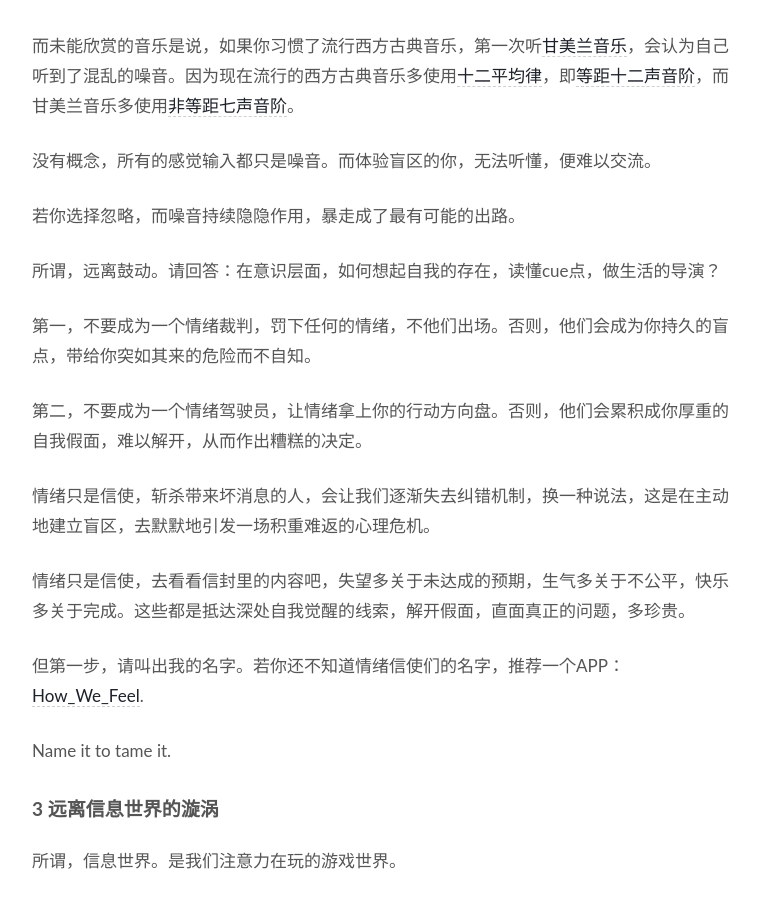
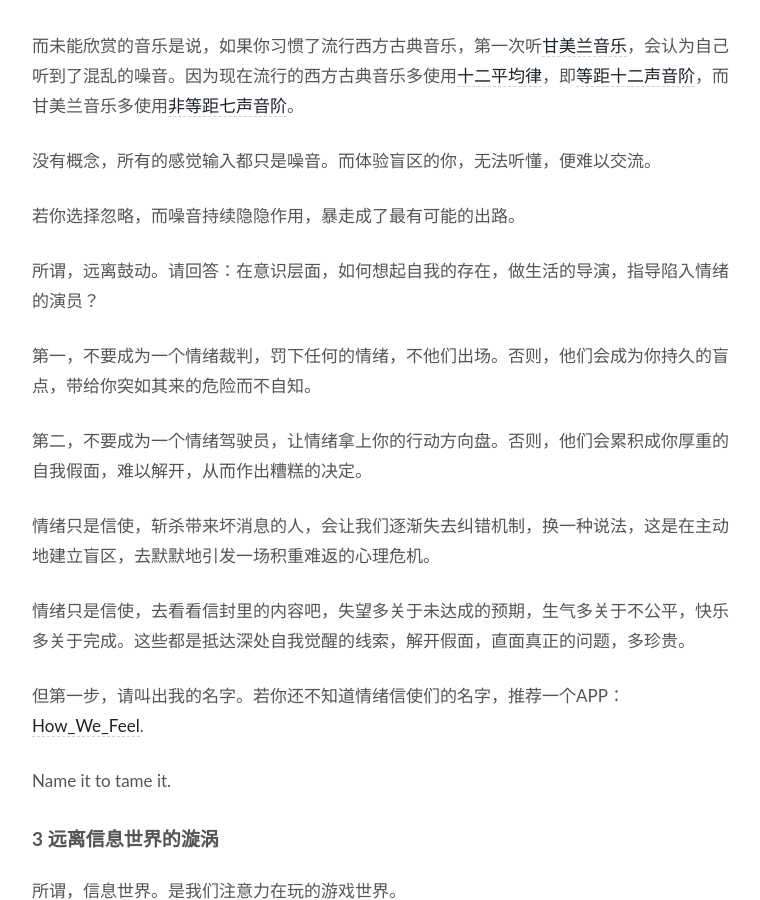
Before and after one commit to WillWang-X/willwang-x.github.io, a Jekyll site: the page built from _posts/blogs/2022-12-31-horse-manure-and-fertile-soil.md, in a window 1280 px wide and 900 px high, scrolled down 3429 px. Shown: the whole window, without its empty margins (258-1018 px from the left). Built offline with Jekyll 4.4.1, drawn with Linux system fonts in a browser that asks for light colours.

Commit message:
Improve readability

```diff
--- a/_posts/blogs/2022-12-31-horse-manure-and-fertile-soil.md
+++ b/_posts/blogs/2022-12-31-horse-manure-and-fertile-soil.md
@@ -107,7 +107,7 @@ published: true
 
 若你选择忽略，而噪音持续隐隐作用，暴走成了最有可能的出路。
 
-所谓，远离鼓动。请回答：在意识层面，如何想起自我的存在，读懂cue点，做生活的导演？
+所谓，远离鼓动。请回答：在意识层面，如何想起自我的存在，做生活的导演，指导陷入情绪的演员？
 
 第一，不要成为一个情绪裁判，罚下任何的情绪，不他们出场。否则，他们会成为你持久的盲点，带给你突如其来的危险而不自知。
 
```
